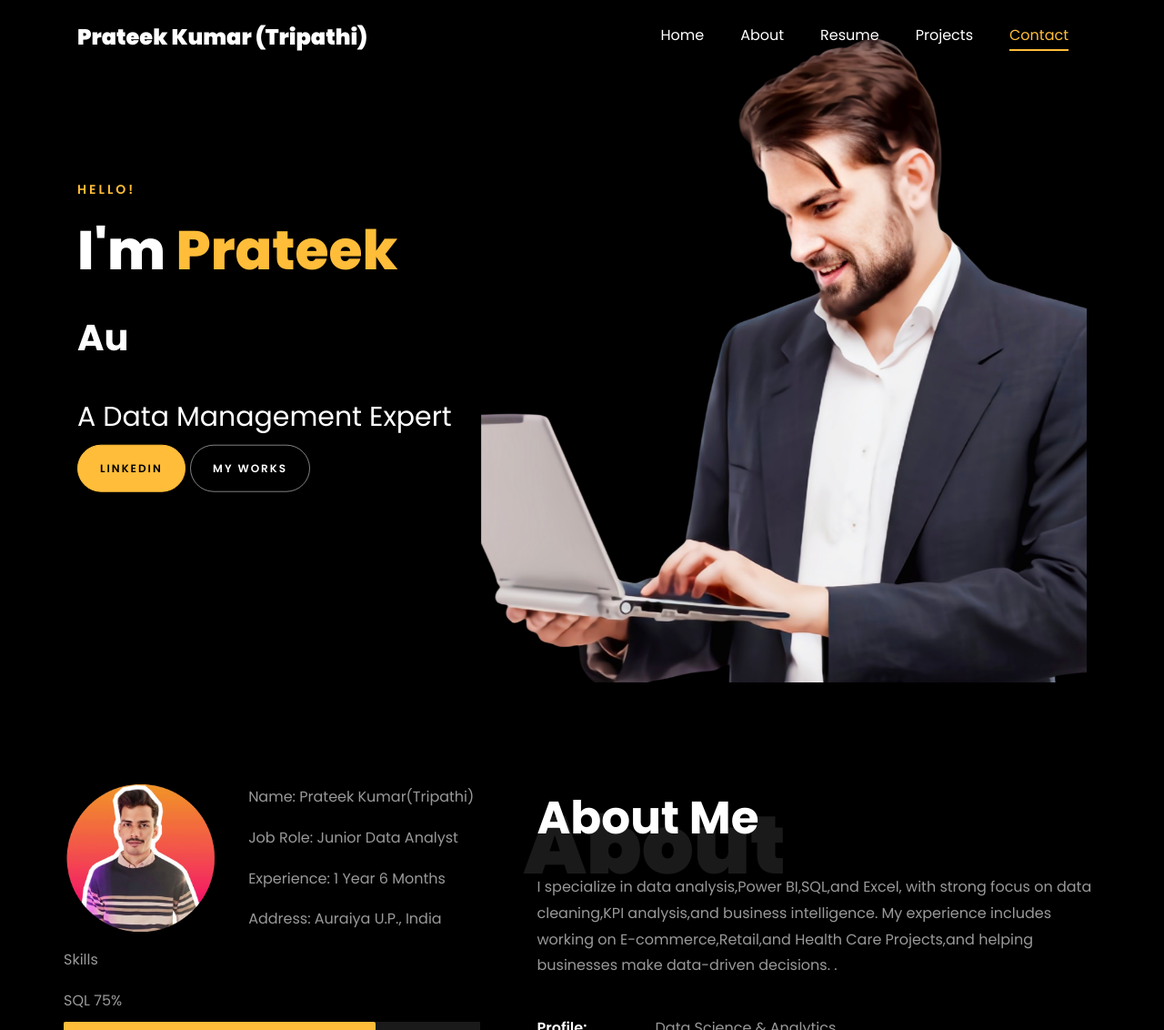
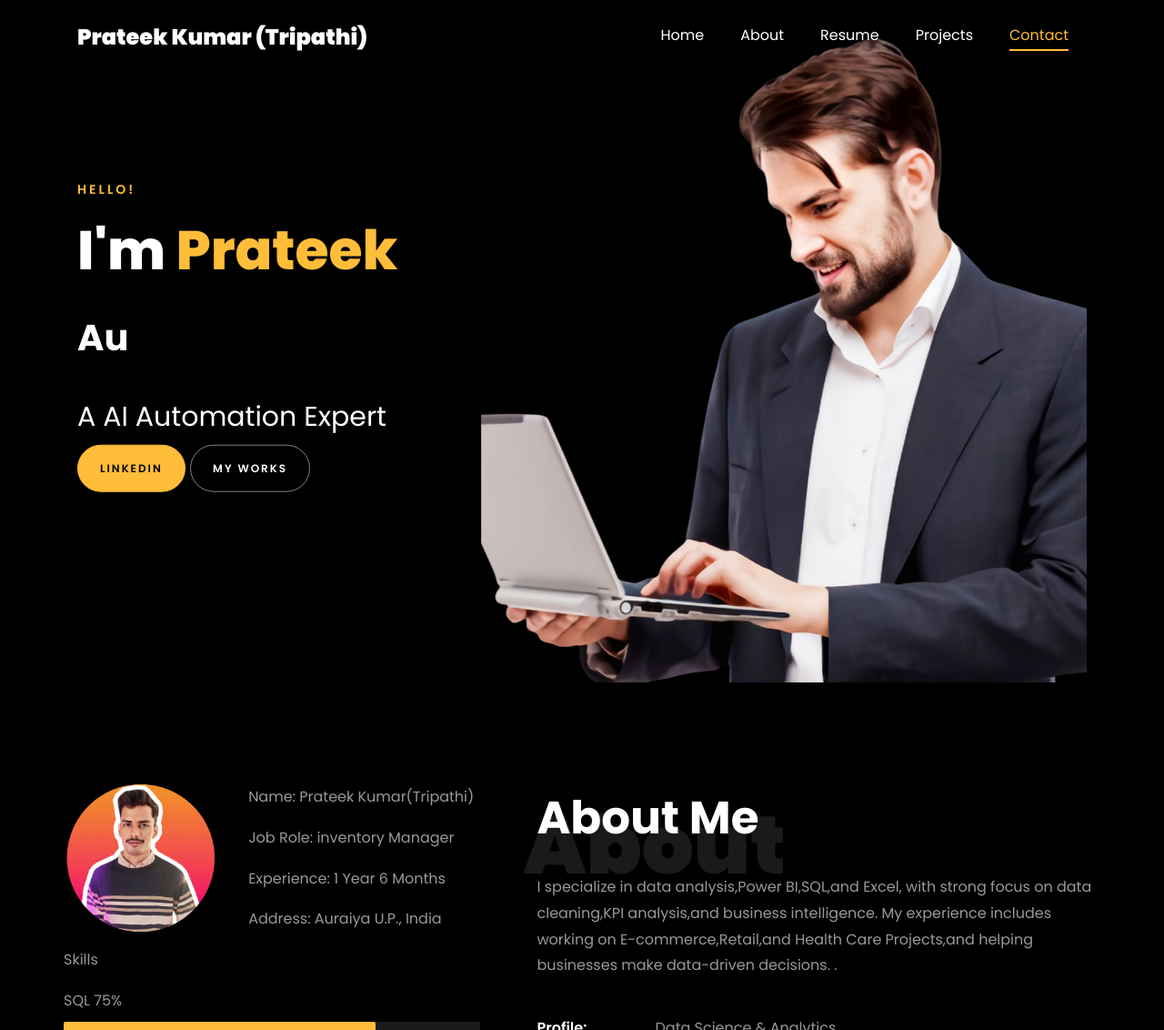
Before and after one commit to Infistudy/Prateek-portfolio-, a plain HTML site: page index.html in a window 1280 px wide. Shown: the top 1132 px of the page at 91% size. Drawn offline with Linux system fonts and the light colour scheme; a script that the page names is missing; files whose address does not match are found by name.

Commit message:
Update index.html

```diff
--- a/index.html
+++ b/index.html
@@ -188,8 +188,8 @@
 
 						<br>
 						<br>
-			            <h2>A Data Management Expert </h2>
-						<!-- <h2 class="d-flex" style="margin-bottom: 0">With over 5 years of experience</h2> -->
+			            <h2>A AI Automation Expert </h2>
+						<!-- <h2 class="d-flex" style="margin-bottom: 0">With over 2 years of experience</h2> -->
 						<!-- <br> -->
 			            <p><a href="https://www.linkedin.com/in/prateek-kumar-tripathi-16aa58344?utm_source=share&utm_campaign=share_via&utm_content=profile&utm_medium=android_app
 							" class="btn btn-primary py-3 px-4">LinkedIn</a>
@@ -222,7 +222,7 @@
 									<div class="col-sm-6 col-md-7">
 									  <div class="about-info">
 										<p><span class="title-s">Name: </span> <span>Prateek Kumar(Tripathi)</span></p>
-										<p><span class="title-s">Job Role: </span> <span>Junior Data Analyst</span></p>
+										<p><span class="title-s">Job Role: </span> <span>inventory Manager</span></p>
 										<p><span class="title-s">Experience: </span> <span>1 Year 6 Months</span></p>
 										<p><span class="title-s">Address: </span> <span>Auraiya U.P., India</span></p>
 									  </div>
```
